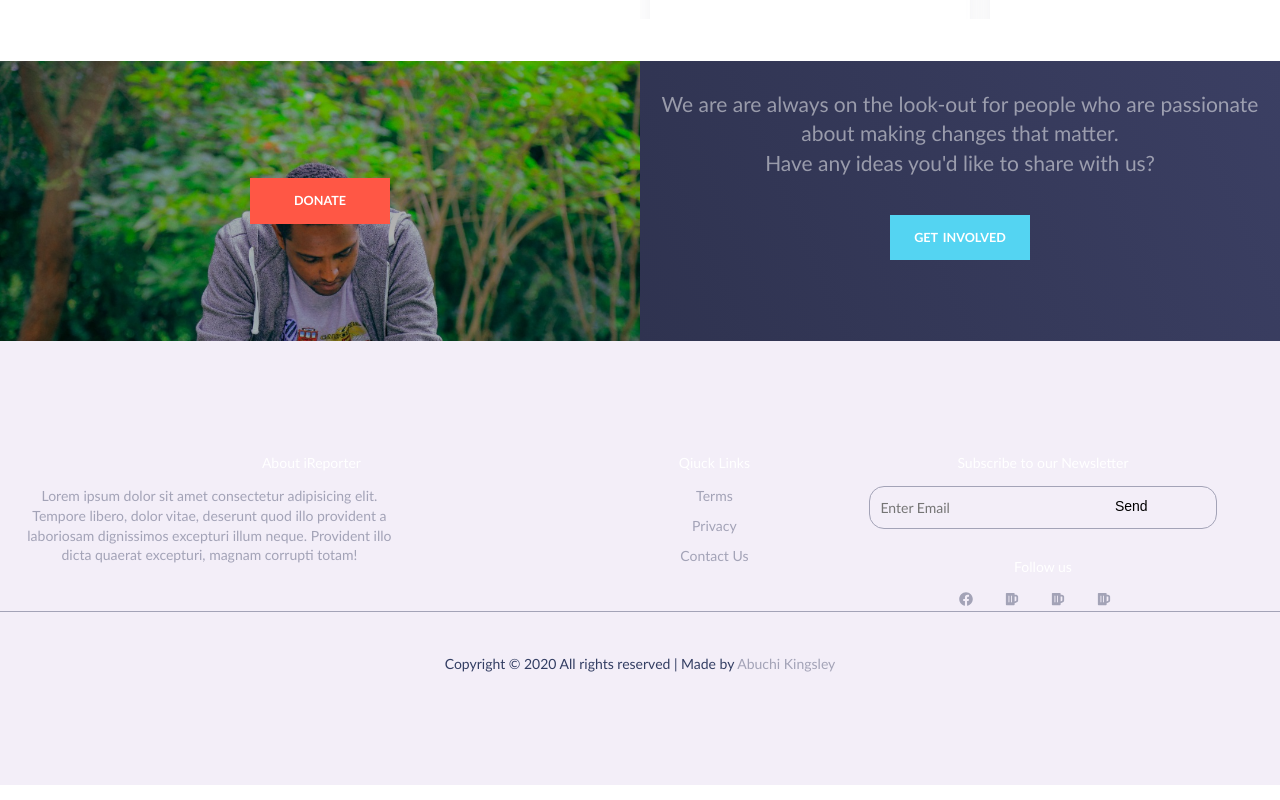
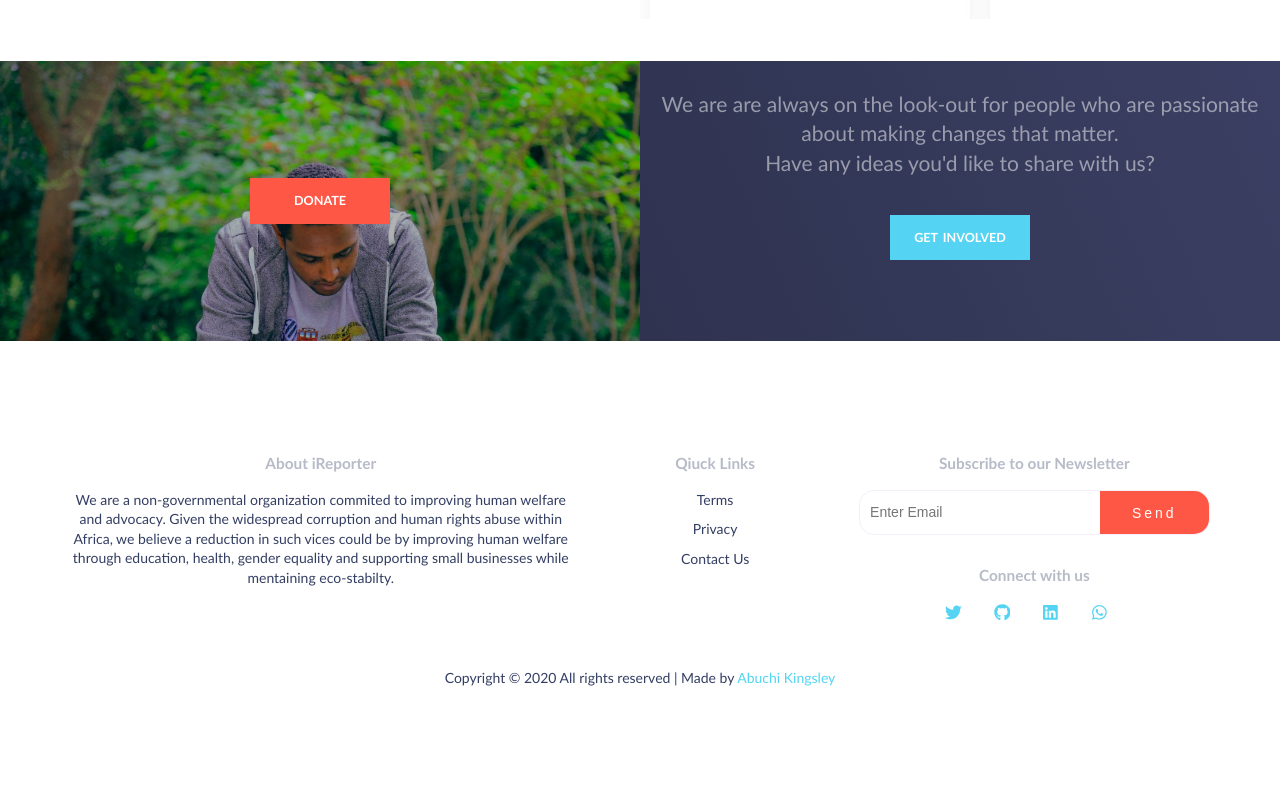
Before and after one commit to AbuchiKings/ireporter-react, a React (Create React App) app: page / in a window 1280 px wide. Shown: the part 2783-3583 px from the top of the page. Built offline with nearby package versions, Linux system fonts and the light colour scheme.

Commit message:
Updated organisations description

```diff
--- a/src/App.css
+++ b/src/App.css
@@ -17,6 +17,7 @@
   --mainBlack: #222;
   --orange: #FF5745;
   --lightGreen: #76d895;
+  --blueGreen: #54d4f2;
   --purple: #f282d9;
   --darkblue: #333e63;
   --hover: rgb(245, 9, 80);
@@ -41,7 +42,7 @@
 
 @media(max-width: 768px) {
   :root {
-    font-size: 12.5px;
+    font-size: 13px;
   }
 }
 
@@ -1078,6 +1079,7 @@ section.h-div-bt1>div.flex-div>div.involve span {
     flex-wrap: wrap;
   }
 }
+
 @media(max-width: 400px) {
   section.h-div-bt1>div.flex-div>div {
     max-width: 100%;
@@ -1296,25 +1298,25 @@ div.input-grp {
 /* Footer**/
 
 footer {
-  background: var(--mainAsh);
   padding: 8em 0;
-  font-family: 'Gill Sans', 'Gill Sans MT', Calibri, 'Trebuchet MS', sans-serif
 }
 
 footer .flex-container {
   padding-bottom: 6em;
-  border-bottom: 1px solid var(--serenity);
-  display: flex;
-  justify-content: space-between;
-  padding: 0 20px;
+  display: flex;
+  justify-content: center;
+  padding: 0 1em;
   max-width: 1300px;
   margin: auto;
 }
 
 footer h6, footer h5 {
-  color: var(--mainWhite);
+  color: var(--darkblue);
   margin-bottom: 1em;
-  font-weight: 300;
+  font-weight: 600;
+  font-size: 1.1rem;
+  ;
+  opacity: 0.35;
 }
 
 footer h6.follow-us {
@@ -1326,13 +1328,13 @@ footer .footer-about {
 }
 
 footer .footer-about p {
-  width: 65%;
-  color: var(--serenity);
+  width: 85%;
+  margin: auto;
+  color: var(--darkblue);
 }
 
 footer .footer-about h5 a {
-  font-family: 'Gill Sans', 'Gill Sans MT', Calibri;
-  color: var(--mainWhite);
+  color: var(--darkblue);
 }
 
 footer .footer-quick-links {
@@ -1350,11 +1352,7 @@ footer .footer-quick-links ul li {
 }
 
 footer .footer-quick-links ul li a {
-  color: var(--serenity);
-}
-
-footer .footer-quick-links ul li a:hover {
-  color: var(--mainwhite);
+  color: var(--darkblue);
 }
 
 footer .footer-subscribe {
@@ -1365,37 +1363,45 @@ footer .footer-subscribe {
   position: relative;
 }
 
+footer .footer-subscribe div.subscribe-wrapper {
+  border: 0.2px solid var(--mainAsh);
+  background-color: transparent;
+  border-radius: 15px;
+  width: 80%;
+  position: relative;
+  margin: auto;
+  text-align: left;
+}
+
 footer .footer-subscribe input {
-  border-radius: 15px;
   height: 43px;
-  font-family: 'Gill Sans', 'Gill Sans MT', Calibri, 'Trebuchet MS', sans-serif;
-  border: 1px solid var(--serenity);
-  background-color: transparent;
+  border: none;
+  outline: none;
   font-size: 1em;
   padding: 10px;
-  color: var(--mainWhite);
-  width: 80%;
+  border-top-left-radius: 15px;
+  border-bottom-left-radius: 15px;
+  color: var(--darkblue);
   outline: none;
   padding-right: 5.3em;
 }
 
-footer button {
+footer .footer-subscribe button {
   border-top-right-radius: 15px;
   border-bottom-right-radius: 15px;
-  background-color: var(--roseRed);
+  background-color: var(--orange);
+  right: 0;
   font-size: 1em;
-  color: black;
   padding: 10px 30px 9px;
+  height: 43px;
   line-height: 1.5;
   line-height: 1.5;
   cursor: pointer;
-  border: none;
   position: absolute;
-  right: 8%;
-}
-
-footer button:hover {
-  background: var(--mainWhite);
+}
+
+footer .footer-subscribe button:hover {
+  background-color: #dc3e2c;
 }
 
 /* footer .footer-subscribe{
@@ -1412,11 +1418,17 @@ footer .footer-subscribe ul li:first-child {
 }
 
 footer .footer-subscribe ul li a {
-  color: var(--serenity);
+  color: var(--blueGreen);
+  font-size: 1.2rem;
 }
 
 footer .footer-subscribe ul li a:hover {
-  color: var(--mainWhite);
+  opacity: 0.7;
+  transition: var(--fastTransition);
+  -webkit-transition: var(--fastTransition);
+  -moz-transition: var(--fastTransition);
+  -ms-transition: var(--fastTransition);
+  -o-transition: var(--fastTransition);
 }
 
 footer small {
@@ -1427,11 +1439,17 @@ footer small {
 }
 
 footer small a {
-  color: var(--serenity);
+  color: var(--blueGreen);
 }
 
 footer small a:hover {
-  color: var(--mainWhite);
+  opacity: 0.7;
+  text-decoration: none;
+  transition: var(--fastTransition);
+  -webkit-transition: var(--fastTransition);
+  -moz-transition: var(--fastTransition);
+  -ms-transition: var(--fastTransition);
+  -o-transition: var(--fastTransition);
 }
 
 @media(max-width: 890px) {
@@ -1449,11 +1467,10 @@ footer small a:hover {
     margin-top: 0;
   }
   footer .footer-about p {
-    font-size: 1em;
     width: 100%;
   }
   footer .footer-subscribe input {
-    width: 90%;
+    width: 85%;
     padding-right: 6em;
   }
   footer button {
@@ -1474,8 +1491,11 @@ footer small a:hover {
   footer small {
     padding: 0.3em;
   }
-  footer .footer-subscribe input {
-    padding-right: 5em;
+  footer .footer-subscribe div.subscribe-wrapper {
+    border: 0.2px solid var(--serenity);
+    background-color: transparent;
+    border-radius: 15px;
+    width: 100%;
   }
 }
 
--- a/src/components/Footer.js
+++ b/src/components/Footer.js
@@ -1,6 +1,6 @@
 import React from 'react'
-import { FaBeer, FaFacebook, } from 'react-icons/fa';
-import {  } from 'react-icons/ti';
+import { FaGithub, FaTwitter, FaLinkedin, FaWhatsapp } from 'react-icons/fa';
+import { } from 'react-icons/ti';
 import { Link } from 'react-router-dom';
 
 function Footer() {
@@ -10,10 +10,13 @@ function Footer() {
                 <div className="footer-about">
                     <h5>About <Link to="/">i<span>Reporter</span></Link></h5>
                     <p>
-                        Lorem ipsum dolor sit amet consectetur adipisicing elit.
-                        Tempore libero, dolor vitae, deserunt quod illo provident
-                        a laboriosam dignissimos excepturi illum neque. Provident
-                        illo dicta quaerat excepturi, magnam corrupti totam!
+                        We are a non-governmental organization commited to
+                        improving human welfare and advocacy. Given the
+                        widespread corruption and human rights abuse within
+                        Africa, we believe a reduction in such vices could be
+                        by improving human welfare through education, health,
+                        gender equality and supporting small businesses while
+                        mentaining eco-stabilty.
                 </p>
                 </div>
 
@@ -28,16 +31,17 @@ function Footer() {
 
                 <div className="footer-subscribe">
                     <h6>Subscribe to our Newsletter</h6>
-                    <input type="text" placeholder="Enter Email"/>
-                    <button className="btn" disabled>Send</button>
-
-                    <h6 className="follow-us">Follow us</h6>
-                <ul>
-                    <li><Link to="/"><FaFacebook/></Link></li>
-                    <li><Link to="/"><FaBeer/></Link></li>
-                    <li><Link to="/"><FaBeer/></Link></li>
-                    <li><Link to="/"><FaBeer/></Link></li>
-                </ul>
+                    <div className="subscribe-wrapper">
+                        <input type="text" placeholder="Enter Email" />
+                        <button className="btn btn-primary" disabled>Send</button>
+                    </div>
+                    <h6 className="follow-us">Connect with us</h6>
+                    <ul>
+                        <li><Link to="https://twitter.com/awesomekings" target="_blank" rel="noopener noreferrer" aria-labelledby="twitter-icon"><FaTwitter /></Link></li>
+                        <li><Link to="https://github.com/Abuchikings" target="_blank" rel="noopener noreferrer" aria-labelledby="github-icon"><FaGithub /></Link></li>
+                        <li><Link to="https://linkedin.com/in/ndinigwe-abuchi" target="_blank" rel="noopener noreferrer" aria-labelledby="linkedin-icon"><FaLinkedin /></Link></li>
+                        <li><Link to="https://wa.me/+2348062158380" target="_blank" rel="noopener noreferrer" aria-labelledby="whatsapp-icon"><FaWhatsapp /></Link></li>
+                    </ul>
                 </div>
 
 
```
